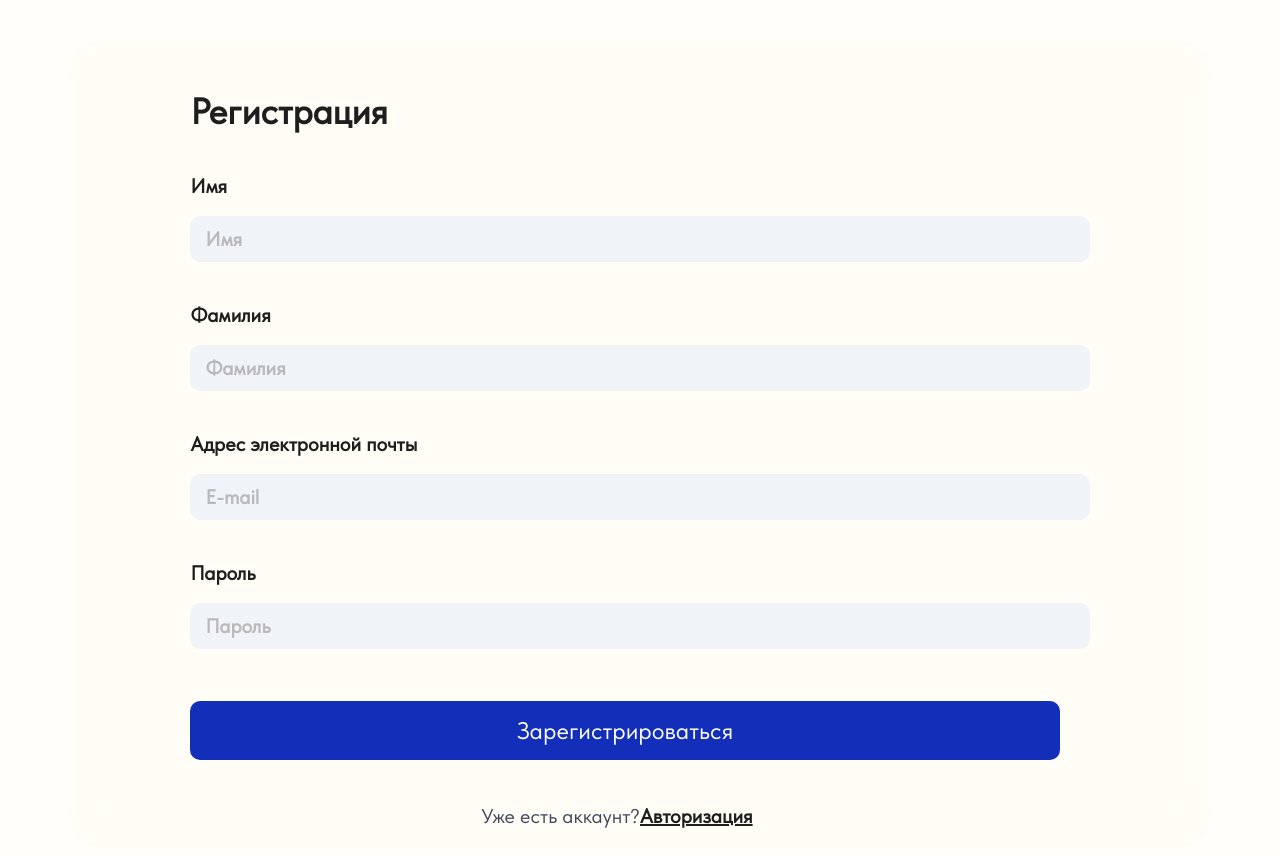
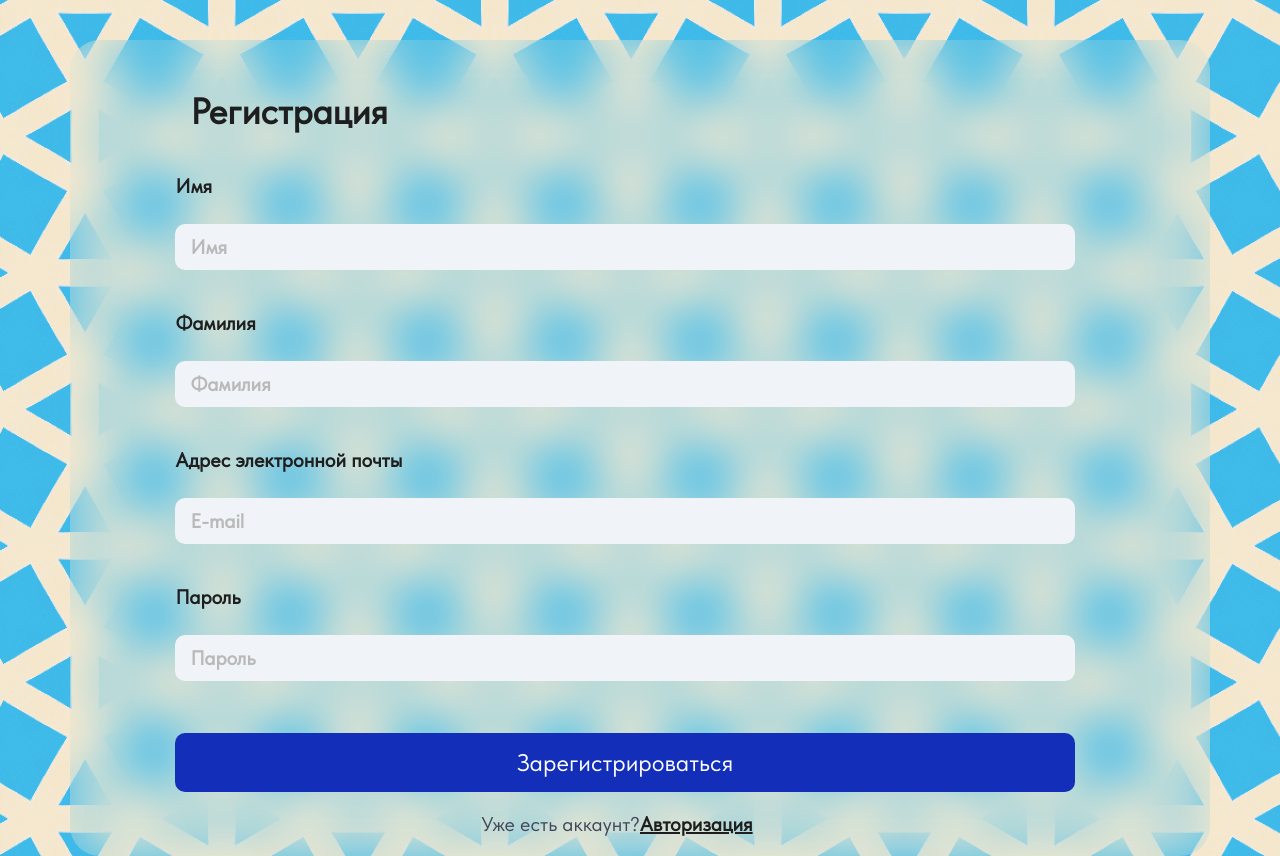
Before and after one commit to guffinnn/urbanTransportReact, a React (Create React App) app: page /signUp in a window 1280 px wide. Built offline with nearby package versions, Linux system fonts and the light colour scheme.

Commit message:
fixed a probleme with css modules

```diff
--- a/src/index.js
+++ b/src/index.js
@@ -1,5 +1,5 @@
 // Импорт файлов React
-import React from 'react';
+import React, {lazy, Suspense} from 'react';
 import ReactDOM from 'react-dom/client';
 
 import {
@@ -8,11 +8,11 @@ import {
 } from "react-router-dom";
 
 import './index.css';
-import App from './App';
-import SearchPage from "./pages/SearchPage";
-import SignUp from "./pages/SignUp";
-import LogIn from "./pages/LogIn";
-import Map from "./pages/Map";
+const App = lazy(() => import('./App'));
+const SearchPage = lazy(() => import('./pages/SearchPage'));
+const SignUp = lazy(() => import('./pages/SignUp'));
+const LogIn = lazy(() => import('./pages/LogIn'));
+const Map = lazy(() => import('./pages/Map'));
 
 const router = createBrowserRouter([
     {
@@ -40,6 +40,8 @@ const router = createBrowserRouter([
 const root = ReactDOM.createRoot(document.getElementById('root'));
 root.render(
     <React.StrictMode>
-        <RouterProvider router={router} />
-    </React.StrictMode>
+        <Suspense fallback={<div>Loading...</div>}>
+            <RouterProvider router={router} />
+        </Suspense>
+    </React.StrictMode>,
 );
--- a/src/pages/FirstPage.js
+++ b/src/pages/FirstPage.js
@@ -18,8 +18,8 @@ function FirstPage() {
                                 <p id="logo__text">Все ваши билеты в одном месте</p>
                             </div>
                             <div className="buttons__frame">
-                                <a className="link__sign__up" href="{/*/search*/}">Зарегистрироваться бесплатно</a>
-                                <a id="log__in__default" href="{/*/search*/}">Авторизоваться</a>
+                                <a className="link__sign__up" href="/signUp">Зарегистрироваться бесплатно</a>
+                                <a id="log__in__default" href="/search">Авторизоваться</a>
                             </div>
                         </div>
                     </div>
--- a/src/styles/log_in_style.css
+++ b/src/styles/log_in_style.css
@@ -11,9 +11,9 @@
     font-style: normal;
 }
 
-/*body {
+body {
     background: url("./img/background1.png"), lightgray 50% / cover no-repeat;
-}*/
+}
 
 .glass {
     /* Glass */
--- a/src/styles/sign_up_style.css
+++ b/src/styles/sign_up_style.css
@@ -11,9 +11,9 @@
     font-style: normal;
 }
 
-/*body {
+body {
     background: url("./img/background1.png"), lightgray 50% / cover no-repeat;
-}*/
+}
 
 .glass {
     /* Glass */
--- a/src/styles/style.css
+++ b/src/styles/style.css
@@ -1,5 +1,14 @@
 ::-webkit-scrollbar {
     width: 0;
+}
+
+@font-face {
+    font-family: 'Ambidexter';
+    src:
+            url('./fonts/ambidexter_regular.woff2') format('woff2'),
+            url('./fonts/ambidexter_regular.woff') format('woff');
+    font-weight: normal;
+    font-style: normal;
 }
 
 @font-face {
```
